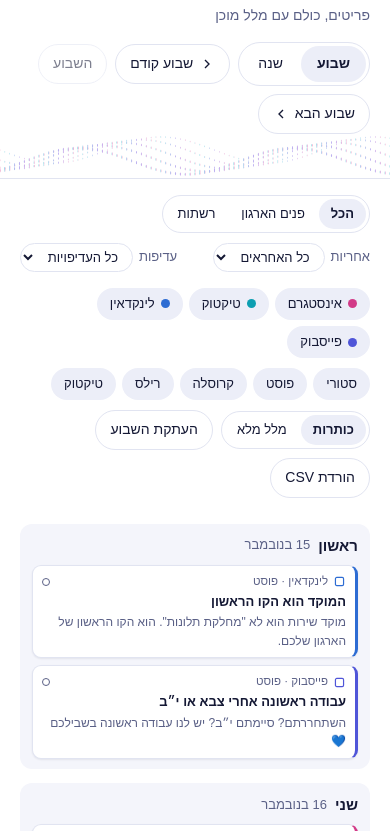
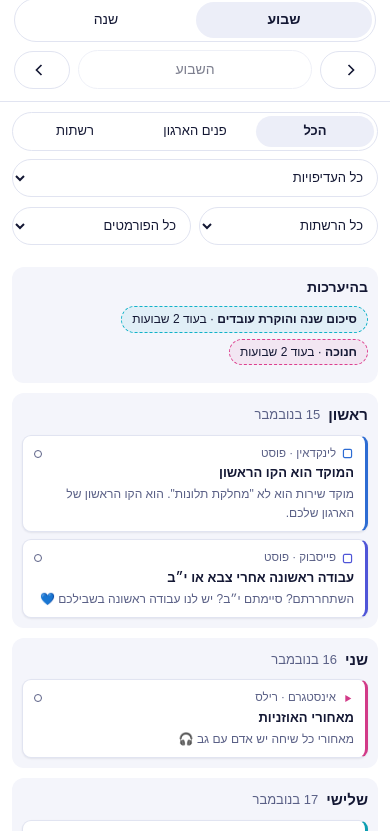
Before and after one commit to gavsystems/GANT, a plain HTML site: page index.html in a window 390 px wide. Shown: the part 131-962 px from the top of the page. Drawn offline with Linux system fonts and the light colour scheme; a web font is replaced by a local one.

Commit message:
Add files via upload

```diff
--- a/index.html
+++ b/index.html
@@ -120,7 +120,7 @@ body.fullmode .gantt{grid-template-columns:118px repeat(7,minmax(230px,1fr));min
 .empty{color:var(--muted);font-size:13px;padding:4px 2px}
 
 /* Upcoming */
-.side{margin-top:22px;display:grid;grid-template-columns:1fr 1fr;gap:18px}
+.side{margin-top:22px;display:grid;grid-template-columns:1fr;gap:18px;max-width:720px}
 @media (max-width:820px){.side{grid-template-columns:1fr}}
 .panel{border:1px solid var(--line);border-radius:14px;padding:14px 16px}
 .panel h2{font-family:"Secular One",sans-serif;font-weight:400;font-size:19px;margin:0 0 8px}
@@ -156,6 +156,40 @@ body.fullmode .gantt{grid-template-columns:118px repeat(7,minmax(230px,1fr));min
 .row{display:flex;gap:8px;flex-wrap:wrap;margin-top:10px}
 .toast{position:fixed;bottom:calc(18px + env(safe-area-inset-bottom,0px));left:50%;transform:translateX(-50%);background:var(--ink);color:var(--bg);padding:8px 16px;border-radius:999px;font-size:14px;z-index:30;opacity:0;transition:opacity .2s;pointer-events:none}
 .toast.on{opacity:1}
+/* ===== נייד ===== */
+@media (max-width:820px){
+  .brand > span:last-child, .brand .rule{display:none}
+  header.top svg.waves{display:none}
+  .head-inner{padding:14px 14px 12px;gap:10px}
+  h1{font-size:30px}
+  .sub{font-size:13px;margin-top:4px}
+  .head-inner > .nav{width:100%;display:grid;grid-template-columns:auto 1fr auto;gap:8px}
+  #modeSeg{grid-column:1 / -1;display:flex}
+  #modeSeg button{flex:1}
+  #prevW,#nextW{font-size:0;padding:8px 14px}
+  #prevW svg,#nextW svg{width:20px;height:20px}
+  #thisW{justify-content:center}
+  .wrap{padding:0 12px 40px}
+  .toolbar{padding:10px 0 4px;gap:8px}
+  .toolbar.filters{display:grid;grid-template-columns:1fr}
+  #scopeSeg{display:flex}
+  #scopeSeg button{flex:1}
+  .toolbar label.sel{font-size:0;width:100%;gap:0}
+  .toolbar label.sel select{font-size:13px;width:100%;min-height:38px}
+  .toolbar.weekonly{display:grid;grid-template-columns:1fr}
+  .toolbar.weekonly > .nav:first-child{display:grid;grid-template-columns:1fr 1fr;gap:8px}
+  #copyWeek,#csvBtn{display:none!important}
+  .day{padding:10px;margin:10px 0 4px}
+  .day .card{padding:9px 11px}
+  .prepbox h3{font-size:14px}
+  .ylab{font-size:11.5px;padding:3px 6px}
+  .ygrid .ylab small{display:none}
+  .ywrap{max-height:72vh}
+  .side{max-width:none}
+  .drawer{width:100%}
+}
+.gh .bo{font-size:11px;color:var(--muted);margin-top:2px}
+.gh.blk{background:repeating-linear-gradient(-45deg,transparent 0 6px,color-mix(in srgb,var(--muted) 10%,transparent) 6px 12px)}
 .ai-state{font-size:13px;color:var(--muted)}
 .spin{display:inline-block;width:12px;height:12px;border:2px solid currentColor;border-right-color:transparent;border-radius:50%;animation:sp .8s linear infinite;vertical-align:-2px}
 @keyframes sp{to{transform:rotate(360deg)}}
@@ -227,17 +261,14 @@ body.fullmode .gantt{grid-template-columns:118px repeat(7,minmax(230px,1fr));min
 <main class="wrap">
   <div class="toolbar filters">
     <div class="seg" id="scopeSeg" aria-label="מה מציגים"><button data-scope="all" aria-pressed="true">הכל</button><button data-scope="int" aria-pressed="false">פנים הארגון</button><button data-scope="ext" aria-pressed="false">רשתות</button></div>
-    <label class="sel">אחריות <select id="ownerSel"></select></label>
     <label class="sel">עדיפות <select id="priSel"></select></label>
   </div>
   <div class="toolbar weekonly">
-    <div class="chips" id="pChips" aria-label="סינון לפי רשת"></div>
-    <div class="chips" id="fChips" aria-label="סינון לפי פורמט"></div>
     <div class="nav">
-      <div class="seg" id="viewSeg" aria-label="תצוגה">
-        <button data-view="titles" aria-pressed="true">כותרות</button>
-        <button data-view="full" aria-pressed="false">מלל מלא</button>
-      </div>
+      <label class="sel">רשת <select id="pSel"></select></label>
+      <label class="sel">פורמט <select id="fSel"></select></label>
+    </div>
+    <div class="nav">
       <div class="seg" id="srcSeg" hidden>
         <button data-src="base" aria-pressed="true">מלל קבוע</button>
         <button data-src="ai" aria-pressed="false">מלל מ-Claude</button>
@@ -258,11 +289,6 @@ body.fullmode .gantt{grid-template-columns:118px repeat(7,minmax(230px,1fr));min
     <section class="panel">
       <h2>מה מגיע בחודש הקרוב</h2>
       <ul class="up" id="upcoming"></ul>
-    </section>
-    <section class="panel">
-      <h2>איך זה עובד</h2>
-      <p class="note" style="margin-top:0">הגאנט מחבר את הרשתות החברתיות עם התקשורת הפנים-ארגונית. בתצוגת <b>שבוע</b> רואים כל יום ברשתות עם מלל מוכן, ומעליו מה קורה בפנים הארגון ומה בהיערכות. בתצוגת <b>שנה</b> רואים את כל הפעילויות לפי תחום, עם פס מקווקו של זמן ההיערכות לפני כל אירוע. לחיצה על שבוע בשנה פותחת אותו. אירוע פנימי שמסומן כשווה תוכן מכניס לבד פריטים עם מלל לגאנט של הרשתות (מסומנים בפס צבעוני).</p>
-      <div class="legend" id="legend"></div>
     </section>
   </div>
 </main>
@@ -2592,6 +2618,7 @@ function eventsOverlapping(sun){
     const len = (ide && ide.len) || 1;
     const start = parseIso(e.d), end = addDays(start, len-1);
     if (end < sun || start > sat) continue;
+    if (inBlackout(start)) continue;
     res.push({ ...e, ide, len, start, end,
       s: Math.max(0, Math.round((start-sun)/864e5)),
       t: Math.min(6, Math.round((end-sun)/864e5)),
@@ -2681,6 +2708,38 @@ function eventItems(sun, evs){
   return { out, solemnDays, storyDays };
 }
 
+/* ===== עדכונים ידניים: מה שפורסם בפועל, העברות ותקופות ללא פרסומים ===== */
+const BLACKOUTS = [['2026-11-24','2026-11-30']];
+function inBlackout(d){ const k = iso(d); return BLACKOUTS.some(([a,b]) => k >= a && k <= b); }
+const MANUAL_ADD = [
+  { mid:'2026-11-19-ig-tip', date:'2026-11-19', replaces:'2026-11-18', p:'ig', f:'פוסט', dom:'hr', ser:'פורסם בפועל', pub:true, g:'גיוס',
+    t:'טיפ של רכזת גיוס', h:'טיפ של רכזת גיוס', v:'תבנית “טיפ של רכזת גיוס”', c:'פורסם בפועל ביום חמישי, 19 בנובמבר.' },
+  { mid:'2026-11-19-li-experts', date:'2026-11-19', replaces:'2026-11-18', p:'li', f:'פוסט', dom:'hr', ser:'פורסם בפועל', pub:true, g:'גיוס',
+    t:'לוחמים להייטק', h:'לוחמים להייטק', v:'כפי שפורסם', c:'פורסם בפועל ביום חמישי, 19 בנובמבר.' }
+];
+// רישומים ידניים בפנים הארגון (st: 0 לא התחיל, 1 בהיערכות, 2 בוצע)
+const MANUAL_INTERNAL = [
+  { d:'2026-11-19', n:'היערכות לחנוכה – הכנסת פרסומים להרמות כוסית', a:'חגים ומועדים', o:'תקשורת פנים + רווחה', p:'גבוהה', lead:0, st:1,
+    note:'נרשם ב-19 בנובמבר. הפרסומים להרמות הכוסית של חנוכה (החג מתחיל בערב יום שישי, 4 בדצמבר).' }
+];
+// פעילויות שלא מציגים להן תזכורת היערכות
+const NO_PREP = [ { n:'ניוזלטר / אירועי החודש', d:'2026-12-01' } ];
+const MANUAL_MOVE = [ { from:'2026-11-19', p:'tt', to:'2026-11-22' } ];
+function applyManual(sun, list){
+  const sat = addDays(sun,6), dayOf = k => Math.round((parseIso(k) - sun)/864e5);
+  const inWeek = k => { const d = parseIso(k); return d >= sun && d <= sat; };
+  const dm = k => parseInt(k.slice(8),10)+'/'+parseInt(k.slice(5,7),10);
+  let res = list.filter(it => it.ev || it.br || !MANUAL_MOVE.some(m => m.p === it.p && iso(addDays(sun,it.day)) === m.from));
+  for (const a of MANUAL_ADD) if (a.replaces && inWeek(a.replaces)) res = res.filter(it => it.ev || it.br || !(it.p === a.p && it.day === dayOf(a.replaces)));
+  for (const m of MANUAL_MOVE) if (inWeek(m.to)){
+    const fs = sundayOf(parseIso(m.from)), fd = Math.round((parseIso(m.from) - fs)/864e5);
+    const src = slotSkeleton(fs).slots.find(s => s.p === m.p && s.day === fd);
+    if (src) res.push({ ...src, day:dayOf(m.to), manual:true, mid:'move-'+m.p+'-'+m.from, ser:(src.ser||'')+' · הועבר מ-'+dm(m.from) });
+  }
+  for (const a of MANUAL_ADD) if (inWeek(a.date)) res.push({ ...a, day:dayOf(a.date), manual:true });
+  return res.filter(it => !inBlackout(addDays(sun, it.day)));
+}
+
 function buildWeek(sun, aiSlots){
   const evs = eventsOverlapping(sun);
   const { focus, slots } = slotSkeleton(sun);
@@ -2690,15 +2749,15 @@ function buildWeek(sun, aiSlots){
   base = base.filter(s => !(s.p==='ig' && s.f==='סטורי' && storyDays.ig.has(s.day)));
   const br = bridgeItems(sun, solemnDays);
   // תקרה של 2 פריטים לרשת: ימי זיכרון קודמים, אחריהם חגים ומועדים, אחריהם אירועים פנימיים, ואז התוכן הקבוע
-  const rank = it => it.ev === 'solemn' ? 0 : it.ev === 'holiday' ? 1 : it.ev ? 2 : it.br ? (/יום הולדת|Happy Hour/.test(it.ser) ? 5 : 3) : 4;
+  const rank = it => it.manual ? -1 : it.ev === 'solemn' ? 0 : it.ev === 'holiday' ? 1 : it.ev ? 2 : it.br ? (/יום הולדת|Happy Hour/.test(it.ser) ? 5 : 3) : 4;
   const fmtRank = it => it.f === 'סטורי' ? 1 : 0;
   const items = [];
   for (const p of Object.keys(PLATFORMS)){
-    const cand = [...base, ...out, ...br].filter(i => i.p === p).sort((a,b) => rank(a)-rank(b) || fmtRank(a)-fmtRank(b) || a.day-b.day);
+    const cand = applyManual(sun, [...base, ...out, ...br]).filter(i => i.p === p).sort((a,b) => rank(a)-rank(b) || fmtRank(a)-fmtRank(b) || a.day-b.day);
     items.push(...cand.slice(0, 2).sort((a,b) => a.day-b.day));
   }
   const src = aiSlots ? 'ai' : 'base';
-  items.forEach((it,i) => { if (it.br){ it.id = 'br-'+it.p+'-'+it.day+'-'+slug(it.t); return; } it.id = (it.ev ? 'ev' : src) + '-' + it.p + '-' + it.day + '-' + (it.ev ? i : slots.findIndex(s=>s.day===it.day&&s.p===it.p&&s.f===it.f)); });
+  items.forEach((it,i) => { if (it.manual){ it.id = 'm-'+it.mid; return; } if (it.br){ it.id = 'br-'+it.p+'-'+it.day+'-'+slug(it.t); return; } it.id = (it.ev ? 'ev' : src) + '-' + it.p + '-' + it.day + '-' + (it.ev ? i : slots.findIndex(s=>s.day===it.day&&s.p===it.p&&s.f===it.f)); });
   return { key: iso(sun), sun, focus, evs, items, solemnDays };
 }
 
@@ -2724,7 +2783,7 @@ function renderHead(){
 const visibleItems = () => state.week.items.filter(it => state.platforms.has(it.p) && state.formats.has(fmtKey(it.f)));
 
 function cardHtml(it, showP){
-  const pc = 'var(--p-'+it.p+')', st = state.status[state.week.key]?.[it.id] || 0;
+  const pc = 'var(--p-'+it.p+')', st = state.status[state.week.key]?.[it.id] ?? (it.pub ? 2 : 0);
   const cls = 'card' + (it.ev ? (it.ev==='solemn' ? ' solemn' : ' ev') : '') + (it.br ? ' brc' : '');
   const full = state.view === 'full';
   let body = '<div class="tt">'+esc(it.t)+'</div>';
@@ -2743,7 +2802,7 @@ function renderGantt(){
   let html = '<div class="gh"></div>', todayCol = -1;
   for (let d=0; d<7; d++){
     const dt = addDays(w.sun,d), isT = iso(dt) === today; if (isT) todayCol = d;
-    html += '<div class="gh'+(isT?' today':'')+'" style="grid-column:'+(d+2)+';grid-row:1"><div class="dn">'+DAYS[d]+'</div>'+dateLabel(dt)+'</div>';
+    html += '<div class="gh'+(isT?' today':'')+(inBlackout(dt)?' blk':'')+'" style="grid-column:'+(d+2)+';grid-row:1"><div class="dn">'+DAYS[d]+'</div>'+dateLabel(dt)+(inBlackout(dt)?'<div class="bo">ללא פרסומים</div>':'')+'</div>';
   }
   let r = 2;
   const sat = addDays(w.sun,6), dIdx = d => Math.round((d - w.sun)/DAYMS);
@@ -2766,7 +2825,7 @@ function renderGantt(){
     if (ints.length){
       html += '<div class="bandlab" style="grid-column:1;grid-row:'+r+' / span '+ints.length+'">פנים הארגון</div>';
       for (const i of ints){
-        const a = Math.max(0, dIdx(i.s)), b = Math.min(6, dIdx(i.e)), st = state.istatus[i.s.getFullYear()]?.[i.id] || 0;
+        const a = Math.max(0, dIdx(i.s)), b = Math.min(6, dIdx(i.e)), st = state.istatus[i.s.getFullYear()]?.[i.id] ?? (i.defSt || 0);
         html += '<button class="bar intb'+(st===2?' done':'')+'" data-int="'+i.id+'" style="--ac:'+AREAS[i.a].c+';grid-column:'+(a+2)+' / '+(b+3)+';grid-row:'+r+'" title="'+esc((i.label||i.n)+' · '+i.o+' · עדיפות '+i.p)+'">'+esc(i.label||i.n)+' · '+esc(i.o)+'</button>';
         r++;
       }
@@ -2794,6 +2853,11 @@ function renderGantt(){
 function renderList(){
   const l = document.getElementById('list'), w = state.week, today = iso(new Date()), vis = visibleItems();
   let html = '';
+  if (state.scope !== 'ext'){
+    const sat = addDays(w.sun,6);
+    const preps = internalBetween(w.sun, addDays(sat, 75)).filter(i => i.prep && i.prep <= sat && i.s > sat && intPass(i));
+    if (preps.length) html += '<section class="day prepbox"><h3>בהיערכות</h3><div class="evs">'+preps.map(i => { const wk = Math.ceil((i.s - sat)/DAYMS/7); return '<button class="pchip" data-int="'+i.id+'" style="--ac:'+AREAS[i.a].c+'"><b>'+esc(i.label||i.n)+'</b> · '+(wk<=1?'בשבוע הבא':'בעוד '+wk+' שבועות')+'</button>'; }).join('')+'</div></section>';
+  }
   for (let d=0; d<7; d++){
     const dt = addDays(w.sun,d), its = vis.filter(i=>i.day===d);
     const evs = w.evs.filter(e => d>=e.s && d<=e.t);
@@ -2821,19 +2885,22 @@ function renderUpcoming(){
 }
 
 function renderChips(){
-  document.getElementById('pChips').innerHTML = Object.entries(PLATFORMS).map(([k,v]) =>
-    '<button class="chip" data-p="'+k+'" aria-pressed="'+state.platforms.has(k)+'"><span class="dot" style="background:var(--p-'+k+')"></span>'+v.name+'</button>').join('');
-  document.getElementById('fChips').innerHTML = FORMATS.map(f =>
-    '<button class="chip" data-f="'+f+'" aria-pressed="'+state.formats.has(f)+'">'+f+'</button>').join('');
-  document.getElementById('legend').innerHTML = FORMATS.filter(f=>f!=='טיקטוק').map(f => '<span>'+ICONS[f]+f+(f==='רילס'?' / טיקטוק':'')+'</span>').join('')
-    + '<span><span class="dot" style="border:1.5px solid var(--muted)"></span>רעיון</span><span><span class="dot" style="background:#E8A93A"></span>בעבודה</span><span><span class="dot" style="background:#2BB673"></span>פורסם</span>';
+  const ps = document.getElementById('pSel'), fs = document.getElementById('fSel');
+  if (!ps.options.length){
+    ps.innerHTML = '<option value="">כל הרשתות</option>' + Object.entries(PLATFORMS).map(([k,v]) => '<option value="'+k+'">'+v.name+'</option>').join('');
+    fs.innerHTML = '<option value="">כל הפורמטים</option>' + FORMATS.map(f => '<option value="'+f+'">'+f+'</option>').join('');
+    ps.onchange = e => { const v = e.target.value; state.platforms = new Set(v ? [v] : Object.keys(PLATFORMS)); render(); };
+    fs.onchange = e => { const v = e.target.value; state.formats = new Set(v ? [v] : FORMATS); render(); };
+  }
+  ps.value = state.platforms.size === 1 ? [...state.platforms][0] : '';
+  fs.value = state.formats.size === 1 ? [...state.formats][0] : '';
 }
 
 function renderModeUi(){
   document.body.dataset.mode = state.mode;
   document.querySelectorAll('#modeSeg button').forEach(b => b.setAttribute('aria-pressed', String(b.dataset.mode === state.mode)));
   document.querySelectorAll('#scopeSeg button').forEach(b => b.setAttribute('aria-pressed', String(b.dataset.scope === state.scope)));
-  document.getElementById('ownerSel').value = state.owner; document.getElementById('priSel').value = state.pri;
+  document.getElementById('priSel').value = state.pri;
 }
 function render(){
   renderModeUi();
@@ -2891,7 +2958,7 @@ function openItem(id){
     '<span>'+esc(DOMAINS[it.dom]?.name || it.dom)+'</span>', '<span>מטרה: '+esc(it.g)+'</span>'
   ].join('');
   document.getElementById('dTitle').textContent = it.t;
-  const st = state.status[key]?.[id] || 0;
+  const st = state.status[key]?.[id] ?? (it.pub ? 2 : 0);
   const all = [it.h,it.c,it.s,it.en,it.t].join(' ');
   const capTitle = it.f==='סטורי' ? 'הטקסט לסטורי' : (it.p==='li' ? 'הפוסט בעברית' : (isVideo(it.f) ? 'קפשן' : 'המלל לפרסום'));
   const sTitle = fmtKey(it.f)==='קרוסלה' ? 'הטקסט בשקפים' : 'תסריט';
@@ -2985,7 +3052,7 @@ async function generateWeek(){
   const sun = state.sun, { focus, slots } = slotSkeleton(sun);
   const evs = eventsOverlapping(sun);
   const solemn = new Set(evs.filter(e=>e.k==='solemn'&&e.inWeek).map(e=>e.day));
-  const skel = slots.filter(s=>!solemn.has(s.day)).map((s,i)=>({ n:i, day:s.day, dayName:DAYS[s.day], date:dateLabel(addDays(sun,s.day)), platform:s.p, format:s.f, series:s.ser, domain:s.dom }));
+  const skel = slots.filter(s=>!solemn.has(s.day) && !inBlackout(addDays(sun,s.day))).map((s,i)=>({ n:i, day:s.day, dayName:DAYS[s.day], date:dateLabel(addDays(sun,s.day)), platform:s.p, format:s.f, series:s.ser, domain:s.dom }));
   const prompt = `את/ה מנהל/ת הסושיאל של גב מערכות וכותב/ת את כל המלל לשבוע.
 כללי המותג:
 ${BRAND_RULES}
@@ -3051,7 +3118,7 @@ async function downloadCsv(){
   const w = state.week, q = s => '"'+String(s??'').replace(/"/g,'""')+'"';
   const rows = [['תאריך','יום','רשת','פורמט','תחום','סדרה','כותרת','טקסט על הוויז׳ואל','שקפים / תסריט','מלל לפרסום','English','ויז׳ואל','מטרה','סטטוס']];
   for (const i of visibleItems().sort((a,b)=>a.day-b.day)){
-    rows.push([iso(addDays(w.sun,i.day)), DAYS[i.day], PLATFORMS[i.p].name, i.f, DOMAINS[i.dom]?.name||'', i.ser||'', i.t, i.h, i.s||'', i.c||'', i.en||'', i.v, i.g, STATUS[state.status[w.key]?.[i.id]||0]]);
+    rows.push([iso(addDays(w.sun,i.day)), DAYS[i.day], PLATFORMS[i.p].name, i.f, DOMAINS[i.dom]?.name||'', i.ser||'', i.t, i.h, i.s||'', i.c||'', i.en||'', i.v, i.g, STATUS[state.status[w.key]?.[i.id] ?? (i.pub ? 2 : 0)]]);
   }
   const csv = '\ufeff' + rows.map(r=>r.map(q).join(',')).join('\r\n');
   const blob = new Blob([csv], {type:'text/csv'}), name = 'gav-content-'+w.key+'.csv';
@@ -3122,6 +3189,9 @@ function internalForYear(y){
       const it = mkInt(r, s, e); it.label = r.n+' – '+tag; out.push(it);
     }
   }
+  for (const m of MANUAL_INTERNAL){ const s = parseIso(m.d); if (s.getFullYear() !== y) continue; const it = mkInt(m, s, m.end ? parseIso(m.end) : s); it.defSt = m.st; out.push(it); }
+  for (const it of out) if (NO_PREP.some(x => x.n === it.n && x.d === iso(it.s))) it.prep = null;
+  for (let k = out.length-1; k >= 0; k--) if (inBlackout(out[k].s) && inBlackout(out[k].e)) out.splice(k,1);
   out.sort((a,b) => a.s - b.s);
   return (_intCache[y] = out);
 }
@@ -3160,7 +3230,7 @@ function renderYear(){
   const nDays = Math.round((endD - start)/DAYMS) + 1;
   const col = d => Math.round((d - start)/DAYMS) + 2;
   const clampCol = d => Math.max(2, Math.min(nDays+1, col(d)));
-  wrap.style.gridTemplateColumns = '210px repeat('+nDays+', minmax(4px,1fr))';
+  wrap.style.gridTemplateColumns = (matchMedia('(max-width:820px)').matches ? '118px' : '210px')+' repeat('+nDays+', minmax(4px,1fr))';
   let h = '', r = 1;
   // חודשים
   h += '<div class="ylab yhead" style="grid-row:1 / span 2">פעילות</div>';
@@ -3188,7 +3258,7 @@ function renderYear(){
         const g = byName[n], f = g[0];
         h += rowLab('<span class="pri p-'+f.p+'" title="עדיפות '+f.p+'"></span>'+esc(n), esc(f.o), '', AREAS[a].c) + fullRow('yrow-line');
         for (const it of g){
-          const st = state.istatus[y]?.[it.id] || 0;
+          const st = state.istatus[y]?.[it.id] ?? (it.defSt || 0);
           if (it.prep){
             const ps = it.prep < start ? start : it.prep;
             if (ps < it.s) h += '<div class="yprep" style="grid-row:'+r+';grid-column:'+clampCol(ps)+' / '+clampCol(it.s)+';--ac:'+AREAS[a].c+'" title="היערכות: '+esc(n)+'"></div>';
@@ -3210,7 +3280,7 @@ function renderYear(){
     }
     r++;
     const covered = new Set(Object.keys(HOLIDAY_META));
-    const ext = EVENTS.filter(e => parseIso(e.d).getFullYear() === y && !covered.has(e.n));
+    const ext = EVENTS.filter(e => parseIso(e.d).getFullYear() === y && !covered.has(e.n) && !inBlackout(parseIso(e.d)));
     h += rowLab('מועדי תוכן', 'מועדים שיש להם מלל ברשתות', '', '') + fullRow('yrow-line');
     for (const e of ext){
       const d = parseIso(e.d);
@@ -3222,13 +3292,13 @@ function renderYear(){
   if (t >= start && t <= endD) h += '<div class="ytoday" style="grid-row:1 / '+r+';grid-column:'+col(t)+'" title="היום"></div>';
   wrap.innerHTML = h;
   const td = wrap.querySelector('.ytoday') || wrap.querySelector('.ywk.cur');
-  if (td && !state._yScrolled){ state._yScrolled = true; requestAnimationFrame(() => { const W = wrap.parentElement, rect = td.getBoundingClientRect(), wr = W.getBoundingClientRect(); W.scrollLeft += (rect.left - wr.left) - W.clientWidth/2; }); }
+  if (td && !state._yScrolled){ state._yScrolled = true; setTimeout(() => { const t2 = wrap.querySelector('.ytoday') || wrap.querySelector('.ywk.cur'); if (!t2) return; const W = wrap.parentElement, rect = t2.getBoundingClientRect(), wr = W.getBoundingClientRect(); W.scrollLeft += (rect.left - wr.left) - W.clientWidth/2 + rect.width/2; }, 150); }
 }
 
 function openInternal(id){
   const it = findInt(id); if (!it) return;
   state.open = { int:it };
-  const y = it.s.getFullYear(), st = state.istatus[y]?.[it.id] || 0;
+  const y = it.s.getFullYear(), st = state.istatus[y]?.[it.id] ?? (it.defSt || 0);
   document.getElementById('dMeta').innerHTML = [
     '<span style="background:color-mix(in srgb,'+AREAS[it.a].c+' 22%,transparent)">'+esc(it.a)+'</span>',
     '<span dir="ltr">'+esc(rangeLabel(it))+'</span>', '<span>אחריות: '+esc(it.o)+'</span>', '<span>עדיפות: '+esc(it.p)+'</span>'
@@ -3276,7 +3346,7 @@ document.addEventListener('click', e => {
   const ib = e.target.closest('[data-int]'); if (ib){ openInternal(ib.dataset.int); return; }
   const ist = e.target.closest('#iStBtns [data-ist]'); if (ist && state.open && state.open.int){ setIntStatus(state.open.int, Number(ist.dataset.ist)); return; }
   const wk = e.target.closest('[data-week]'); if (wk){ if (document.getElementById('drawer').classList.contains('on')) closeDrawer(); goWeek(parseIso(wk.dataset.week)); window.scrollTo({top:0}); return; }
-  const md = e.target.closest('#modeSeg [data-mode]'); if (md){ state.mode = md.dataset.mode; if (state.mode==='year'){ state.year = state.sun.getFullYear(); loadYearStatus(state.year).then(render); } render(); return; }
+  const md = e.target.closest('#modeSeg [data-mode]'); if (md){ state.mode = md.dataset.mode; if (state.mode==='year'){ state._yScrolled = false; state.year = state.sun.getFullYear(); loadYearStatus(state.year).then(render); } render(); return; }
   const sc = e.target.closest('#scopeSeg [data-scope]'); if (sc){ state.scope = sc.dataset.scope; render(); return; }
   const pc = e.target.closest('[data-p]'); if (pc){ const k = pc.dataset.p; state.platforms.has(k) ? state.platforms.delete(k) : state.platforms.add(k); if (!state.platforms.size) state.platforms.add(k); render(); return; }
   const fc = e.target.closest('[data-f]'); if (fc){ const k = fc.dataset.f; state.formats.has(k) ? state.formats.delete(k) : state.formats.add(k); if (!state.formats.size) state.formats.add(k); render(); return; }
@@ -3294,9 +3364,8 @@ const yearGo = y => { state.year = y; render(); loadYearStatus(y).then(render);
 document.getElementById('prevW').onclick = () => state.mode==='year' ? yearGo(state.year-1) : goWeek(addDays(state.sun,-7));
 document.getElementById('nextW').onclick = () => state.mode==='year' ? yearGo(state.year+1) : goWeek(addDays(state.sun,7));
 document.getElementById('thisW').onclick = () => state.mode==='year' ? yearGo(new Date().getFullYear()) : goWeek(sundayOf(new Date()));
-document.getElementById('ownerSel').onchange = e => { state.owner = e.target.value; render(); };
 document.getElementById('priSel').onchange = e => { state.pri = e.target.value; render(); };
-document.getElementById('ownerSel').innerHTML = '<option value="">כל האחראים</option>' + OWNER_TOKENS.map(o=>'<option value="'+o+'">'+o+'</option>').join('');
+
 document.getElementById('priSel').innerHTML = '<option value="">כל העדיפויות</option>' + Object.keys(LEAD).map(p=>'<option value="'+p+'">'+p+'</option>').join('');
 document.getElementById('dClose').onclick = closeDrawer;
 document.getElementById('scrim').onclick = closeDrawer;
```
